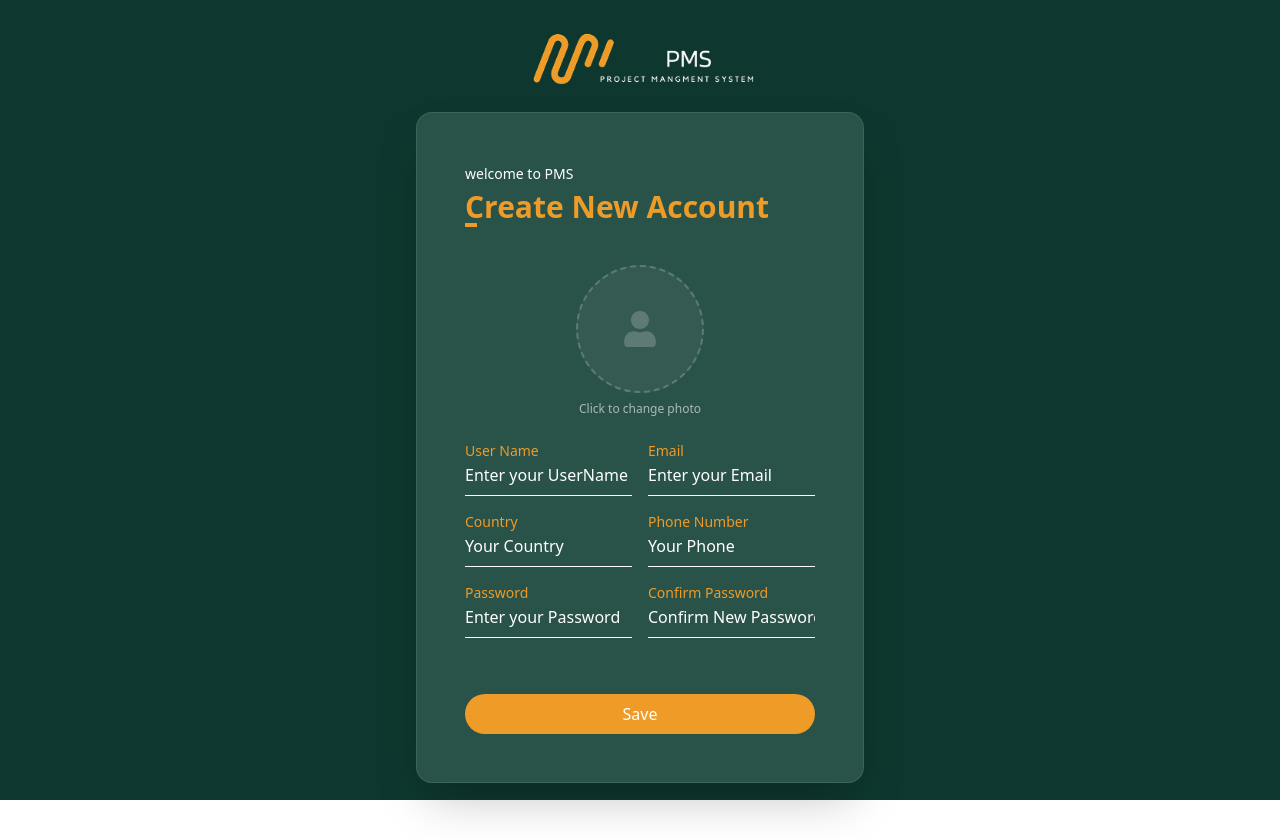
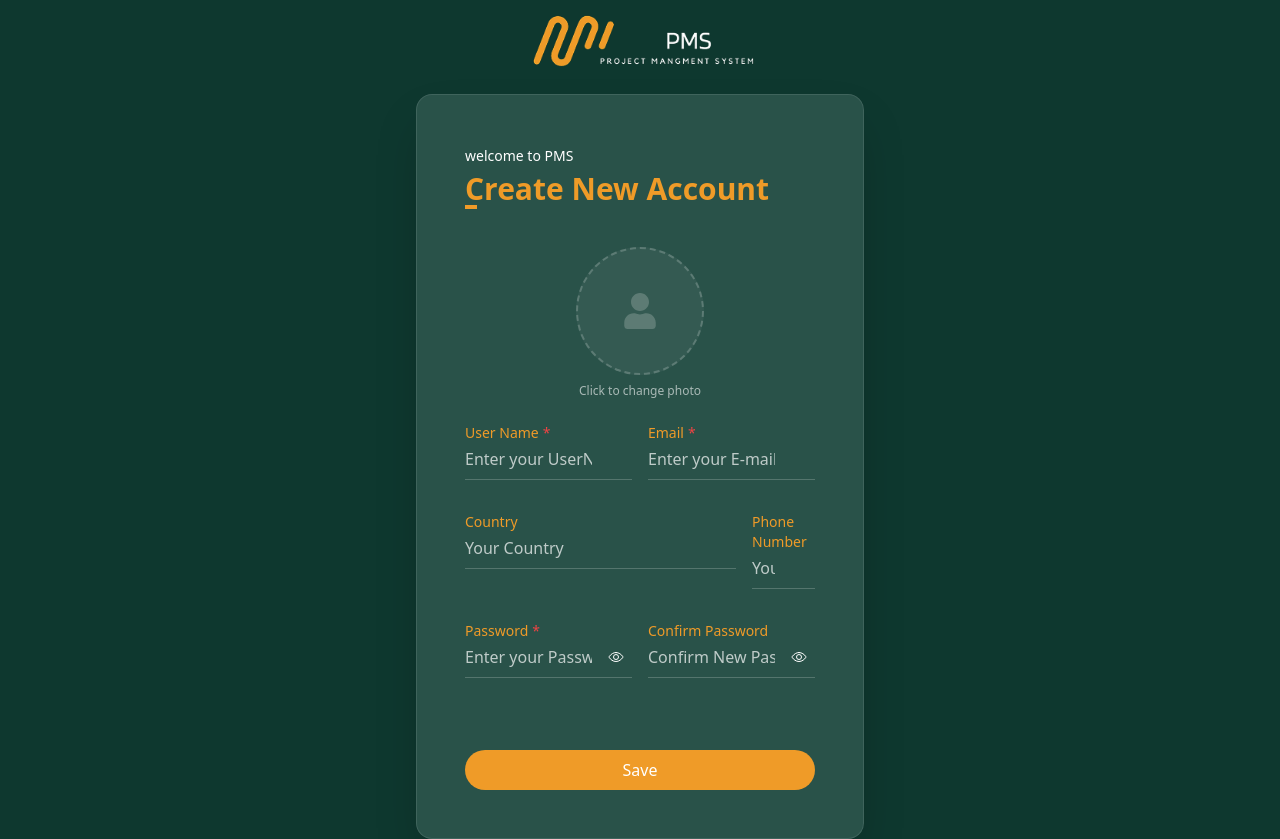
Before and after one commit to Gamalebrahim13/BMS, a React (Vite) app: page /register in a window 1280 px wide. Before the commit the page ends 800 px from the top, so only its background shows below. Built offline with nearby package versions, Linux system fonts and the light colour scheme.

Commit message:
Register is done

```diff
--- a/src/api/axiosClient.tsx
+++ b/src/api/axiosClient.tsx
@@ -2,7 +2,6 @@ import axios from "axios";
 
 const axiosClient = axios.create({
   baseURL: "https://upskilling-egypt.com:3003/api/v1",
-  // غيرها بالـ API بتاعك
   timeout: 5000,
 });
 
--- a/src/modules/Authentication/components/Register/Register.tsx
+++ b/src/modules/Authentication/components/Register/Register.tsx
@@ -4,6 +4,7 @@ import { useNavigate } from "react-router-dom";
 import { toast } from "react-toastify";
 import { registerUser, type RegisterData } from "../../../../api/module/auth";
 import { FaUser } from "react-icons/fa";
+import Input from "../../../Shared/Components/custominput";
 
 
 export default function Register() {
@@ -35,20 +36,22 @@ const onSubmit = async (data: RegisterData) => {
       toast.success(response.data.message || "Account created successfully!");
       navigate("/verify-account");
     } catch (error: any) {
-  const data = error?.response?.data;
-
-  if (data?.message) {
-    toast.error(data.message);
-  }
-
-  const errors = data?.additionalInfo?.errors;
+      const errors = error?.response?.data?.additionalInfo?.errors;
 
   if (errors) {
     Object.values(errors).forEach((messages: any) => {
-      messages.forEach((msg: string) => toast.error(msg));
+      if (Array.isArray(messages)) {
+        messages.forEach((msg: string) => {
+          toast.error(msg);
         });
       }
-}finally{
+    });
+  } else {
+    toast.error(
+      error?.response?.data?.message || "Something went wrong"
+    );
+  }
+    } finally {
       setLoading(false)
     }
   };
@@ -84,101 +87,40 @@ const onSubmit = async (data: RegisterData) => {
         </div>
         <div className="flex flex-row gap-4 mb-4">
           <div className="flex-1">
-            <div className="flex flex-col mb-2">
-              <label className="text-primary text-sm font-light mb-0.5">
-                User Name
-              </label>
-              <input
-                placeholder="Enter your UserName"
-                {...register("userName", {
+            <Input label="User Name" placeholder="Enter your UserName" required register={register("userName", {
               required: "field is required",
-                })}
-                type="text"
-                className="bg-transparent font-light outline-none text-white placeholder:text-white placeholder:text-md w-full"
-              />
-            </div>
-            <hr className="border-white" />
-            {errors.userName && (
-              <span className="text-primary text-xs">{errors.userName.message}</span>
-            )}
+            })} type="text" error={errors.userName} />
           </div>
           <div className="flex-1">
-            <div className="flex flex-col mb-2">
-              <label className="text-primary text-sm font-light mb-0.5">
-                Email
-              </label>
-              <input
-                placeholder="Enter your Email"
-                {...register("email", {
-                  required: "field is required", pattern: {
+            <Input label="Email" type="email" required placeholder="Enter your E-mail" register={register("email", {
+
+              required: "field is required",
+              pattern: {
                 value: /^[a-zA-Z0-9._%+-]+@[a-zA-Z0-9.-]+\.[a-zA-Z]{2,}$/,
                 message: "Email is not valid",
               },
-                })}
-                type="text"
-                className="bg-transparent font-light outline-none text-white placeholder:text-white placeholder:text-md w-full"
-              />
-            </div>
-            <hr className="border-white" />
-            {errors.email && (
-              <span className="text-primary text-xs">{errors.email.message}</span>
-            )}
+            })} error={errors.email} />
           </div>
 
 
         </div>
         <div className="flex flex-row gap-4 mb-4">
+          <Input label="Country" register={register("country")} type="text" placeholder="Your Country" error={errors.country} />
           <div className="flex-1">
-            <div className="flex flex-col mb-2">
-              <label className="text-primary text-sm font-light mb-0.5">Country</label>
-              <input
-                {...register("country")}
-                type="text"
-                className="bg-transparent font-light outline-none text-white placeholder:text-white w-full"
-                placeholder="Your Country"
-              />
-            </div>
-            <hr className="border-white" />
-          </div>
-
-          <div className="flex-1">
-            <div className="flex flex-col mb-2">
-              <label className="text-primary text-sm font-light mb-0.5">Phone Number</label>
-              <input
-                {...register("phoneNumber")}
-                type="tel"
-                className="bg-transparent font-light outline-none text-white placeholder:text-white w-full"
-                placeholder="Your Phone"
-              />
-            </div>
-            <hr className="border-white" />
+             <Input label="Phone Number" register={register("phoneNumber")} type="tel" placeholder="Your Phone" error={errors.phoneNumber}/>
           </div>
         </div>
         <div className="flex flex-row gap-4 mb-4">
           <div className="flex-1">
-            <div className="flex flex-col mb-2">
-              <label className="text-primary text-sm font-light mb-0.5">Password</label>
-              <input
-                {...register("password")}
-                type="password"
-                className="bg-transparent font-light outline-none text-white placeholder:text-white w-full"
-                placeholder="Enter your Password"
-              />
-            </div>
-            <hr className="border-white" />
+            <Input label="Password" register={register("password",{
+              required:"Field is Required "
+            })} required  type="password" placeholder="Enter your Password" error={errors.password}/>
           </div>
 
           <div className="flex-1">
-            <div className="flex flex-col mb-2">
-              <label className="text-primary text-sm font-light mb-0.5">Confirm Password</label>
-              <input
-                {...register("confirmPassword")}
-                type="tel"
-                className="bg-transparent font-light outline-none text-white placeholder:text-white w-full"
-                placeholder="Confirm New Password"
-              />
-            </div>
-            <hr className="border-white" />
+            <Input label="Confirm Password" register={register("confirmPassword",{
+              required:"Field is Required "
+            })} placeholder="Confirm New Password" type="password" error={errors.confirmPassword} />
           </div>
         </div>
         <button disabled={loading} className="bg-primary text-white w-full px-8 py-2 mt-10 rounded-full">
```
Lines whose indentation alone changed are shown as unchanged.
